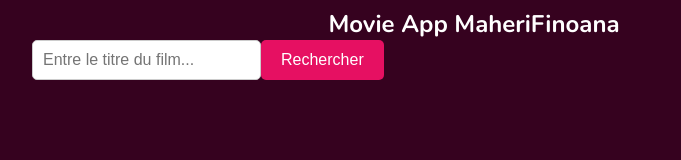
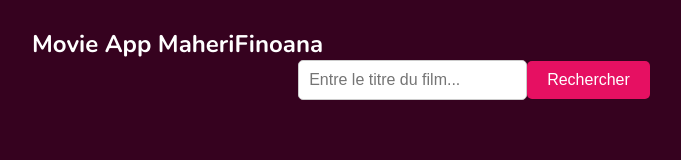
Before and after one commit to Finoana1822/Movie-app-Finoana-PWA, a plain HTML site: page index.html in a window 1280 px wide. Shown: the whole page, without its empty margins (166-847 px from the left). Drawn offline with nearby package versions, Linux system fonts and the light colour scheme.

Commit message:
stylecss

```diff
--- a/index.html
+++ b/index.html
@@ -24,7 +24,7 @@
       <nav>
         <h1>Movie App MaheriFinoana</h1>
       </nav>
-      <div style="display: flex; flex-direction: row;">
+      <div class="search">
         <input type="text" id="value" placeholder="Entre le titre du film...">
         <button id="button">Rechercher</button>
       </div>
--- a/style.css
+++ b/style.css
@@ -17,12 +17,12 @@ main {
   padding: 0.5rem;
   text-align: center;
 }
-/* nav {
+nav {
   display: flex;
   justify-content: space-between;
   align-items: center;
   margin-top: 20px;
-} */
+}
 
 ul {
   list-style: none;
@@ -38,8 +38,11 @@ h1 {
 }
 
 /* input recherche */
-div {
-  text-align: center;
+.search{
+  display: flex;
+  flex-direction: row;
+  justify-content: center;
+  align-items: center;
 }
 
 input[type="text"] {
```
